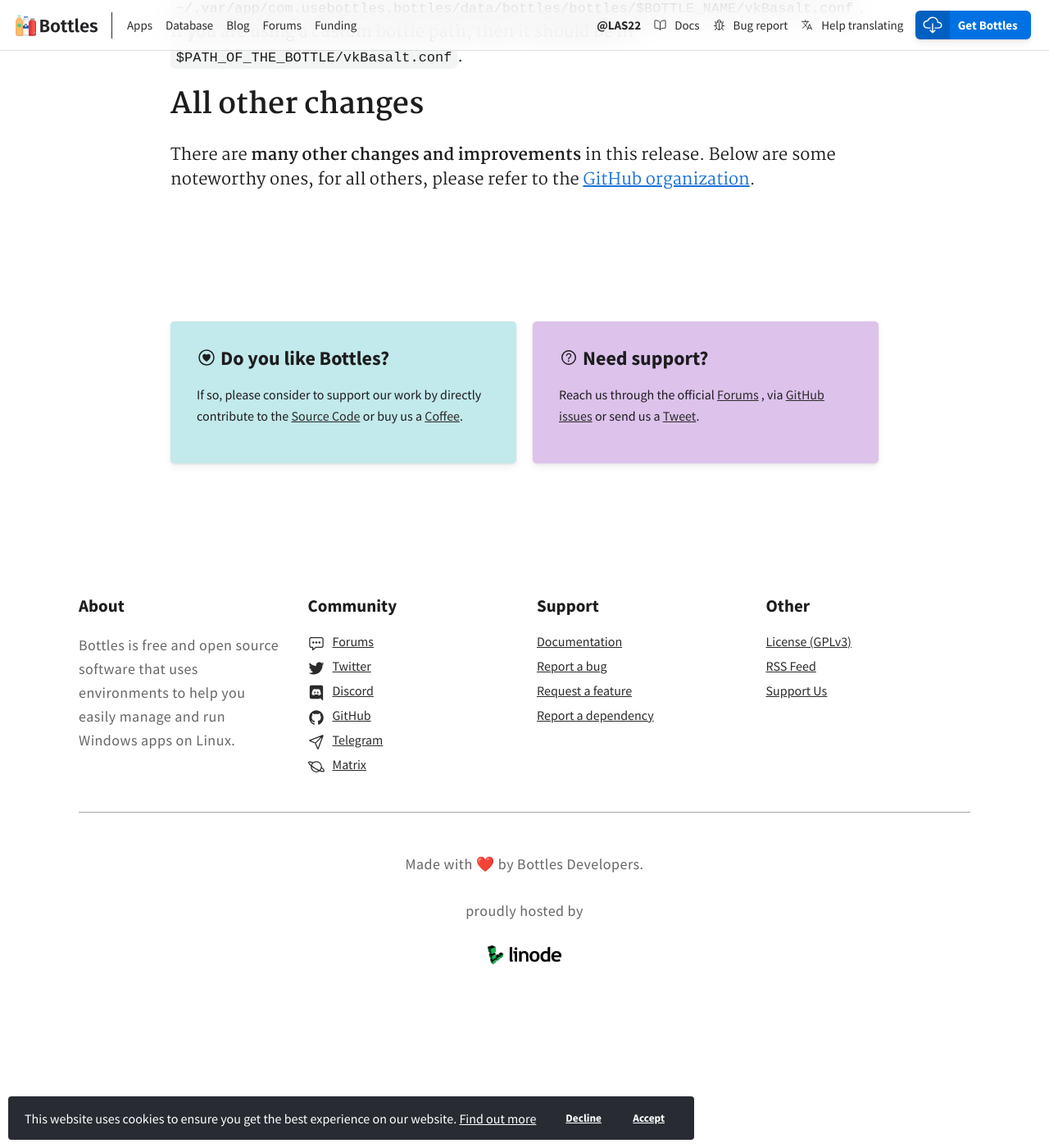
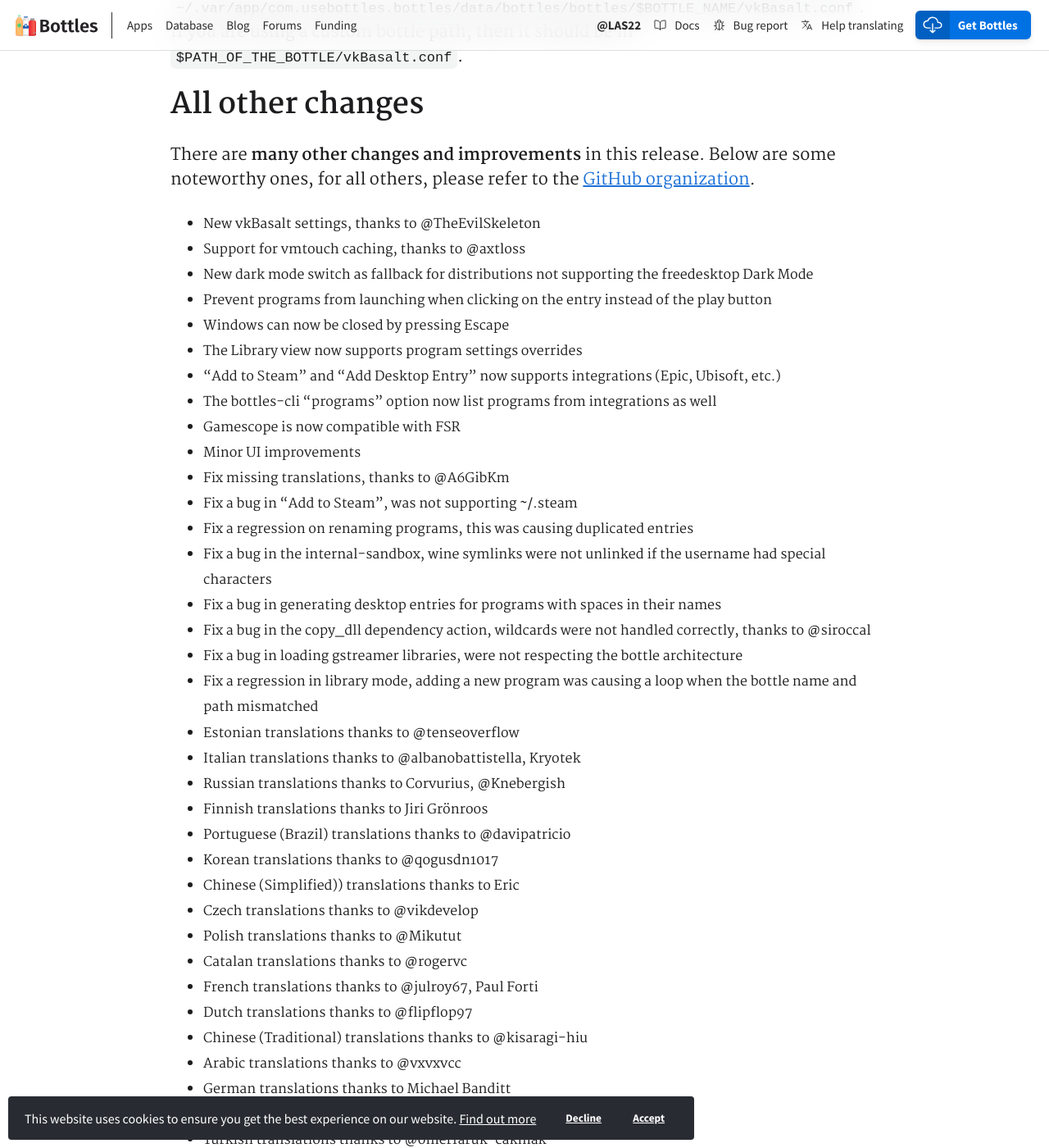
Before and after one commit to bottlesdevs/website, a Jekyll site: the page built from _posts/2022-08-14-release-day-2022-8-14.md, in a window 1280 px wide and 1400 px high, scrolled down 2683 px. Shown: the whole window at 82% size. Built offline with Jekyll 4.4.1, drawn with Linux system fonts in a browser that asks for light colours; nearby versions of some CDN libraries; comment, search, counter and statistics services are not loaded; some of the changed text lies outside the part shown.

Commit message:
add changelog
also invert author/co-author

```diff
--- a/_posts/2022-08-14-release-day-2022-8-14.md
+++ b/_posts/2022-08-14-release-day-2022-8-14.md
@@ -9,12 +9,12 @@
 comments: true
 is_release_day: true
 is_release_day_color: '#585a7e'
-user_nick: mirkobrombin
-user_name: Mirko Brombin
-user_tag: Founder
-co_user_nick: TheEvilSkeleton
-co_user_name: Hari Rana (TheEvilSkeleton)
-co_user_tag: Developer
+user_nick: TheEvilSkeleton
+user_name: Hari Rana (TheEvilSkeleton)
+user_tag: Developer
+co_user_nick: mirkobrombin
+co_user_name: Mirko Brombin
+co_user_tag: Founder
 ---
 
 It’s Release Day again!
@@ -58,3 +58,43 @@
 There are **many other changes and improvements** in this release. Below are
 some noteworthy ones, for all others, please refer to the
 [GitHub organization](https://github.com/bottlesdevs).
+
+ * New vkBasalt settings, thanks to @TheEvilSkeleton
+ * Support for vmtouch caching, thanks to @axtloss
+ * New dark mode switch as fallback for distributions not supporting the freedesktop Dark Mode
+ * Prevent programs from launching when clicking on the entry instead of the play button
+ * Windows can now be closed by pressing Escape
+ * The Library view now supports program settings overrides
+ * "Add to Steam" and "Add Desktop Entry" now supports integrations (Epic, Ubisoft, etc.)
+ * The bottles-cli "programs" option now list programs from integrations as well
+ * Gamescope is now compatible with FSR
+ * Minor UI improvements
+ * Fix missing translations, thanks to @A6GibKm
+ * Fix a bug in "Add to Steam", was not supporting ~/.steam
+ * Fix a regression on renaming programs, this was causing duplicated entries
+ * Fix a bug in the internal-sandbox, wine symlinks were not unlinked if the username had special characters
+ * Fix a bug in generating desktop entries for programs with spaces in their names
+ * Fix a bug in the copy_dll dependency action, wildcards were not handled correctly, thanks to @siroccal
+ * Fix a bug in loading gstreamer libraries, were not respecting the bottle architecture
+ * Fix a regression in library mode, adding a new program was causing a loop when the bottle name and path mismatched
+ * Estonian translations thanks to @tenseoverflow
+ * Italian translations thanks to @albanobattistella, Kryotek
+ * Russian translations thanks to Corvurius, @Knebergish
+ * Finnish translations thanks to Jiri Grönroos
+ * Portuguese (Brazil) translations thanks to @davipatricio
+ * Korean translations thanks to @qogusdn1017
+ * Chinese (Simplified)) translations thanks to Eric
+ * Czech translations thanks to @vikdevelop
+ * Polish translations thanks to @Mikutut
+ * Catalan translations thanks to @rogervc
+ * French translations thanks to @julroy67, Paul Forti
+ * Dutch translations thanks to @flipflop97
+ * Chinese (Traditional) translations thanks to @kisaragi-hiu
+ * Arabic translations thanks to @vxvxvcc
+ * German translations thanks to Michael Banditt
+ * Spanish translations thanks to @oscfdezdz, Sergio Varela
+ * Turkish translations thanks to @omerfaruk-cakmak
+ * Hungarian translations thanks to @zoli111
+ * Tamil translations thanks to @kbdharun
+ * Croatian translations thanks to @milotype
+ * Thai translations thanks to @SashaPGT
```
